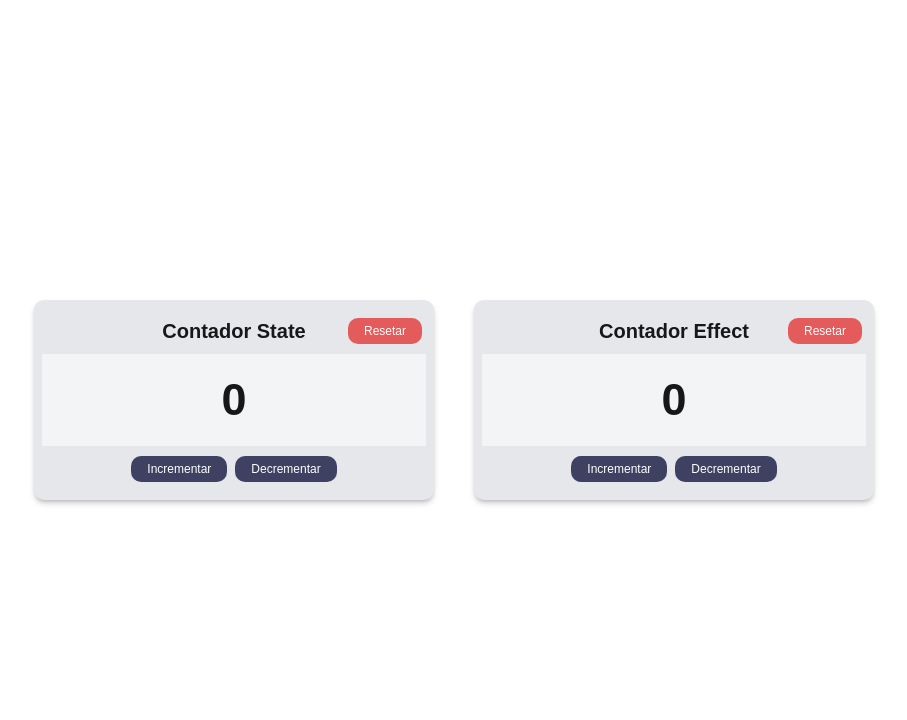
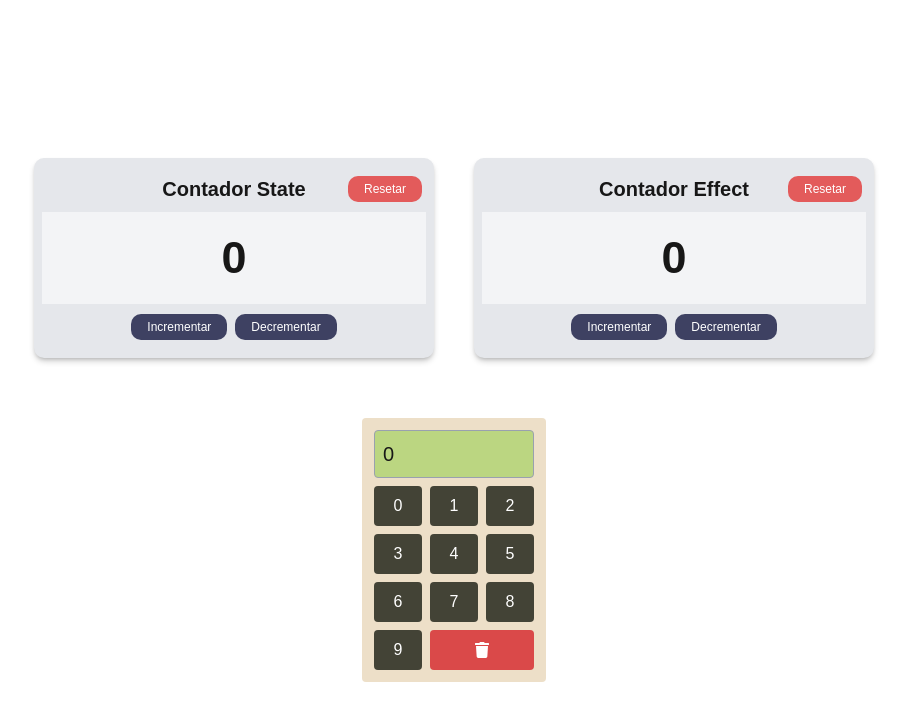
Before and after one commit to SamuelMelo08/introducao-nextjs, a Next.js app: page /about in a window 1280 px wide. Shown: the top 720 px of the page, without its empty margins (186-1093 px from the left). Built offline with nearby package versions, Linux system fonts and the light colour scheme; no server answers.

Commit message:
Criação de uma calculadora fieta em grid

```diff
--- a/src/app/about/page.tsx
+++ b/src/app/about/page.tsx
@@ -2,6 +2,7 @@
 
 import Counter from "@/components/Counter"
 import EffectCounter from "@/components/EffectCounter"
+import MiniDisplay from "@/components/MiniDisplay"
 import { gsap } from "gsap"
 import { useEffect } from "react"
 
@@ -9,12 +10,13 @@ import { useEffect } from "react"
 export default function About() {
 
     useEffect(() => {
-        gsap.from(".box1", {y: -400, duration:2})
-        gsap.from(".box2", {y: 400, duration:2})
+        gsap.from(".box1", {opacity:0, y: -400, x: -400 , duration:2})
+        gsap.from(".box2", {opacity:0, y: -400, x: 400, duration:2})
+        gsap.from(".calc", {opacity:0, y: 400, duration:2})
     }, [])
 
     return (
-        <div className="w-full h-screen flex justify-center items-center">
+        <div className="w-full h-screen flex justify-center items-center flex-col overflow-hidden">
 
             <div className="flex justify-center items-center m-10 gap-10">
 
@@ -32,6 +34,12 @@ export default function About() {
 
 			</div>
 
+            <div className="calc" >
+
+                <MiniDisplay/>
+
+            </div>
+
         </div>
     )
 }
--- /dev/null
+++ b/src/components/MiniDisplay.tsx
@@ -0,0 +1,82 @@
+'use client'
+import { FaTrash } from 'react-icons/fa';
+
+
+import { useState } from "react"
+
+export default function MiniDisplay() {
+
+    const [display, setDisplay] = useState<string>("0")
+
+    const deleteNumber = () => {
+
+        setDisplay(display.slice(0, -1))
+
+    }
+
+    return (
+
+        <div className="flex flex-col justify-center items-center mt-5 bg-[#eddfc8] p-3 rounded">
+
+            {/* Display */}
+            <div className="border-1 bg-[#bbd681] border-gray-400 rounded px-2  w-40 h-12 text-center text-xl flex justify-start items-center overflow-x-auto ">
+
+                {display}
+
+            </div>
+
+            {/* Teclado númerico */}
+            <div className="grid grid-cols-3 gap-2 mt-2 w-40 h-fit ">
+
+                <button className="bg-[#434336] text-white p-2 rounded" onClick={() => setDisplay(display + "0")}>
+                    0
+                </button>
+
+                <button className="bg-[#434336] text-white p-2 rounded" onClick={() => setDisplay(display + "1")}>
+                    1
+                </button>
+
+                <button className="bg-[#434336] text-white p-2 rounded" onClick={() => setDisplay(display + "2")}>
+                    2
+                </button>
+
+                <button className="bg-[#434336] text-white p-2 rounded" onClick={() => setDisplay(display + "3")}>
+                    3
+                </button>
+
+                <button className="bg-[#434336] text-white p-2 rounded" onClick={() => setDisplay(display + "4")}>
+                    4
+                </button>
+
+                <button className="bg-[#434336] text-white p-2 rounded" onClick={() => setDisplay(display + "5")}>
+                    5
+                </button>
+
+                <button className="bg-[#434336] text-white p-2 rounded" onClick={() => setDisplay(display +  "6")}>
+                    6
+                </button>
+
+                <button className="bg-[#434336] text-white p-2 rounded" onClick={() => setDisplay(display + "7")}>
+                    7
+                </button>
+
+                <button className="bg-[#434336] text-white p-2 rounded" onClick={() => setDisplay(display + "8")}>
+                    8
+                </button>
+
+                <button className="bg-[#434336] text-white p-2 rounded" onClick={() => setDisplay(display + "9")}>
+                    9
+                </button>
+
+                <button className="bg-[#da4949] text-white p-2 rounded col-span-2 flex justify-center items-center" onClick={() => deleteNumber()}>
+                    <FaTrash color='white' />
+                </button>
+
+            </div>
+
+        </div>
+
+
+    )
+
+}
```
